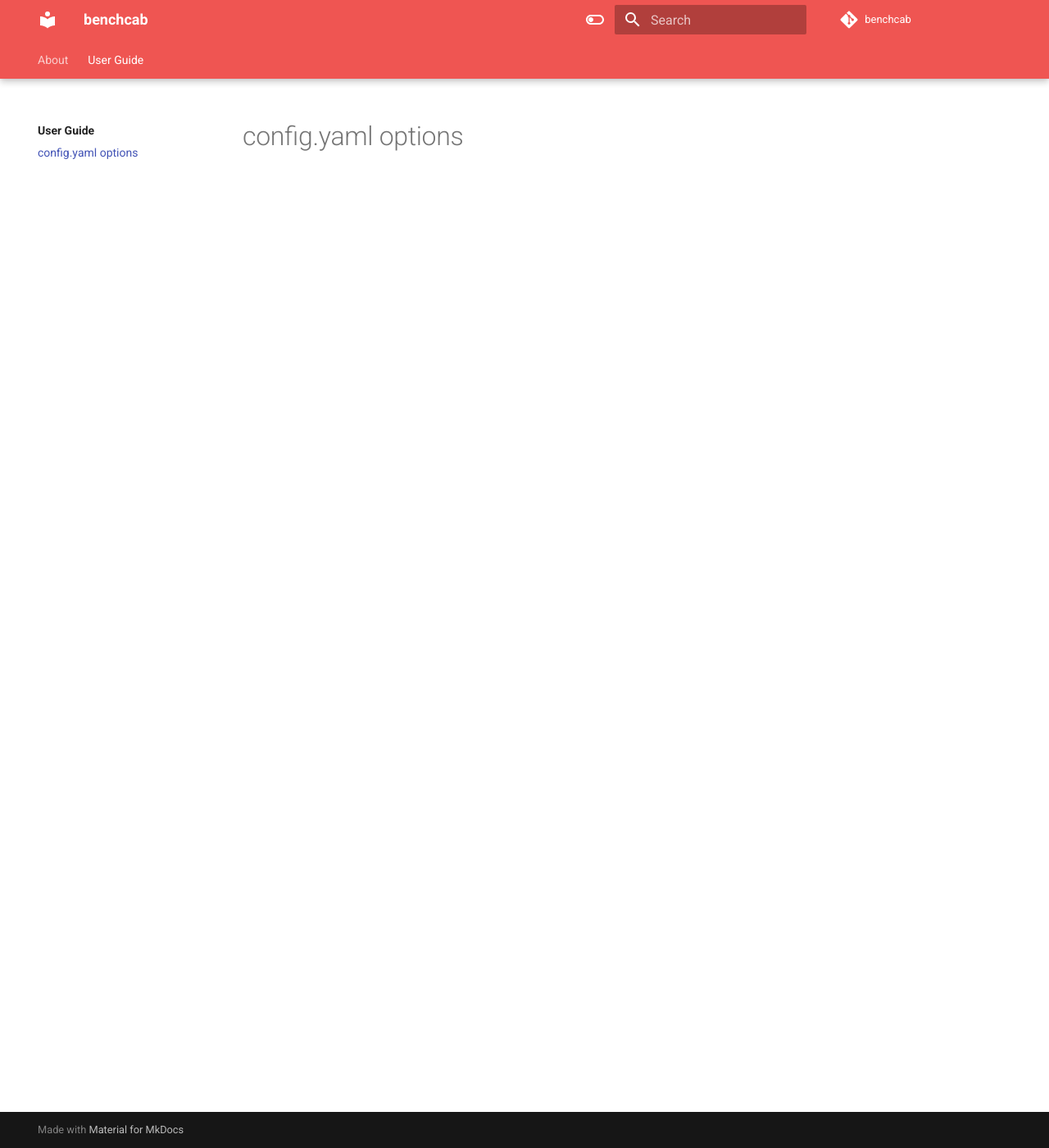
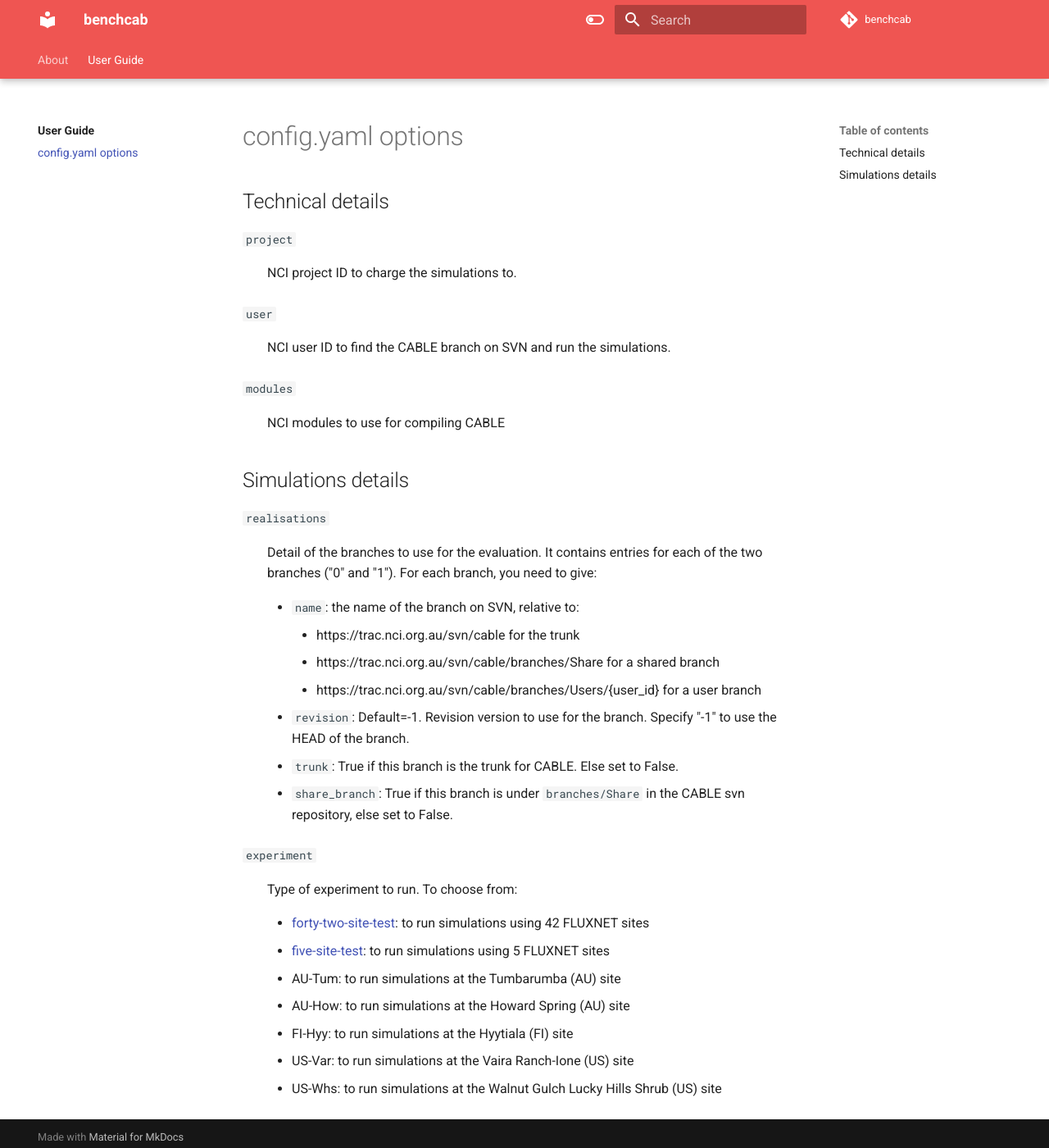
Before and after one commit to mdekauwe/CABLE_benchmarking, an MkDocs documentation site: the page built from docs/user_guide/config_options.md, in a window 1280 px wide and 1400 px high. Shown: the whole window at 82% size. Built offline with MkDocs 1.6.1 and Material for MkDocs 9.7.7, drawn with Linux system fonts in a browser that asks for light colours; comment, search, counter and statistics services are not loaded.

Commit message:
Description of config options

```diff
--- a/docs/user_guide/config_options.md
+++ b/docs/user_guide/config_options.md
@@ -1 +1,44 @@
 # config.yaml options
+
+## Technical details
+
+`project`
+
+:    NCI project ID to charge the simulations to.
+
+`user`
+
+:    NCI user ID to find the CABLE branch on SVN and run the simulations.
+
+`modules`
+
+:    NCI modules to use for compiling CABLE
+
+## Simulations details
+
+`realisations`
+
+: Detail of the branches to use for the evaluation. It contains entries for each of the two branches ("0" and "1"). For each branch, you need to give:
+
+    - `name`: the name of the branch on SVN, relative to:
+        - https://trac.nci.org.au/svn/cable for the trunk
+        - https://trac.nci.org.au/svn/cable/branches/Share for a shared branch
+        - https://trac.nci.org.au/svn/cable/branches/Users/{user_id} for a user branch
+    - `revision`: Default=-1. Revision version to use for the branch. Specify "-1" to use the HEAD of the branch.
+    - `trunk`: True if this branch is the trunk for CABLE. Else set to False.
+    - `share_branch`: True if this branch is under `branches/Share` in the CABLE svn repository, else set to False.
+
+`experiment`
+
+: Type of experiment to run. To choose from:
+
+    - [forty-two-site-test][forty-two-me]: to run simulations using 42 FLUXNET sites
+    - [five-site-test][five-me]: to run simulations using 5 FLUXNET sites
+    - AU-Tum: to run simulations at the Tumbarumba (AU) site
+    - AU-How: to run simulations at the Howard Spring (AU) site
+    - FI-Hyy: to run simulations at the Hyytiala (FI) site
+    - US-Var: to run simulations at the Vaira Ranch-Ione (US) site
+    - US-Whs: to run simulations at the Walnut Gulch Lucky Hills Shrub (US) site
+
+[forty-two-me]: https://modelevaluation.org/experiment/display/urTKSXEsojdvEPwdR
+[five-me]: https://modelevaluation.org/experiment/display/xNZx2hSvn4PMKAa9R
```
